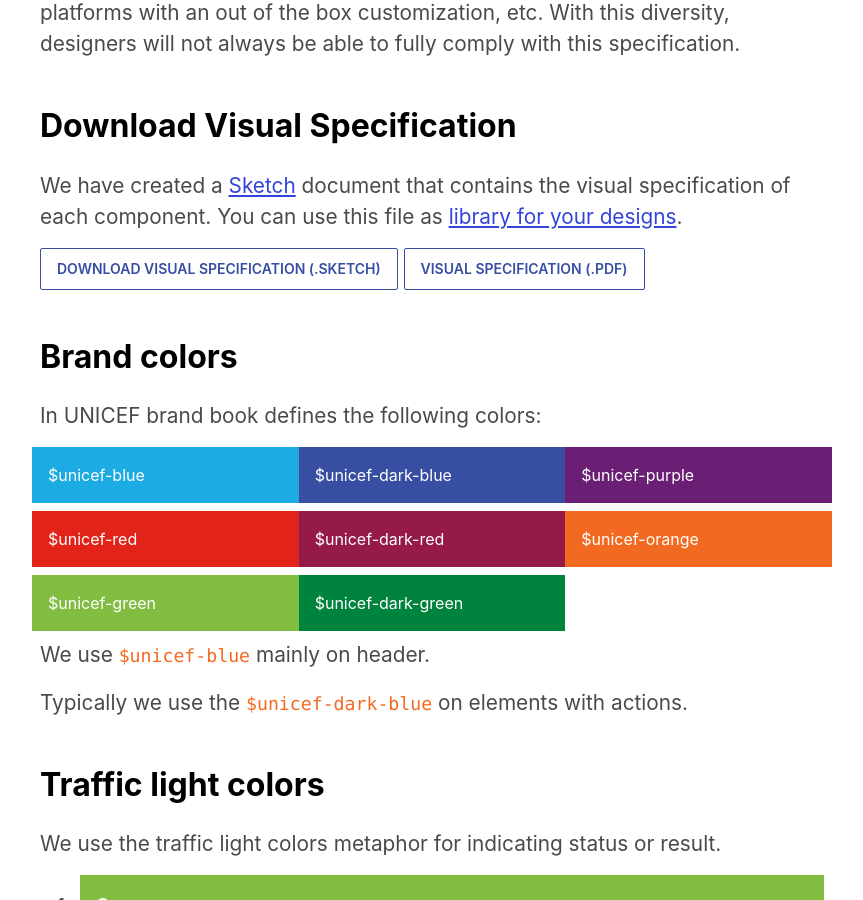
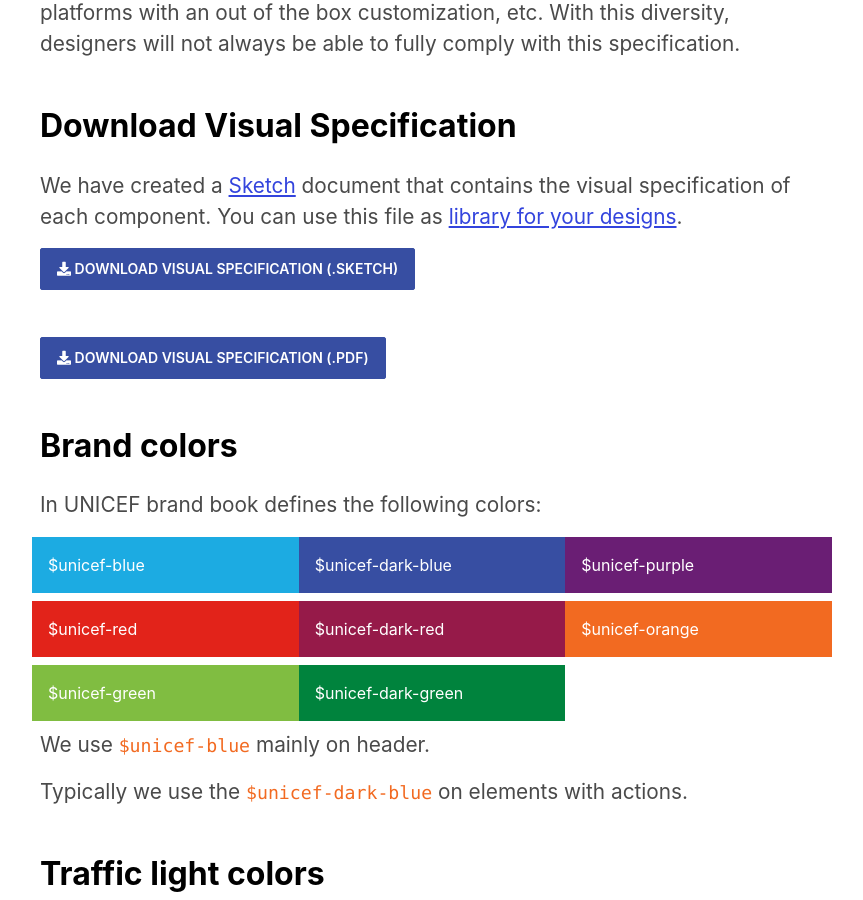
Before and after one commit to unicef/design-system, a Jekyll site: the page built from design-guidelines.md, in a window 1280 px wide and 900 px high, scrolled down 2047 px. Shown: the whole window, without its empty margins (208-1071 px from the left). Built offline with Jekyll 4.4.1, drawn with Linux system fonts in a browser that asks for light colours; nearby versions of some CDN libraries.

Commit message:
fixed links

```diff
--- a/design-guidelines.md
+++ b/design-guidelines.md
@@ -80,8 +80,13 @@
 contains the visual specification of each component. You can use this
 file as [library for your designs](https://sketchapp.com/docs/libraries/).
 
-<a class="btn btn-outline-primary" href="./assets/UNICEF-Designy-system.pdf">Download Visual Specification (.Sketch)</a>
-<a class="btn btn-outline-primary" href="./assets/UNICEF-Designy-system.pdf">Visual Specification (.PDF)</a>
+<a class="btn btn-primary" href="./assets/UNICEF-Design-system.sketch">
+  <span class="fa fa-download"></span> Download Visual Specification (.Sketch)</a>
+<br>
+<br>
+
+<a class="btn btn-primary" href="./assets/UNICEF-Design-system.pdf">
+  <span class="fa fa-download"></span> Download Visual Specification (.PDF)</a>
 
 
 ## Brand colors
```
